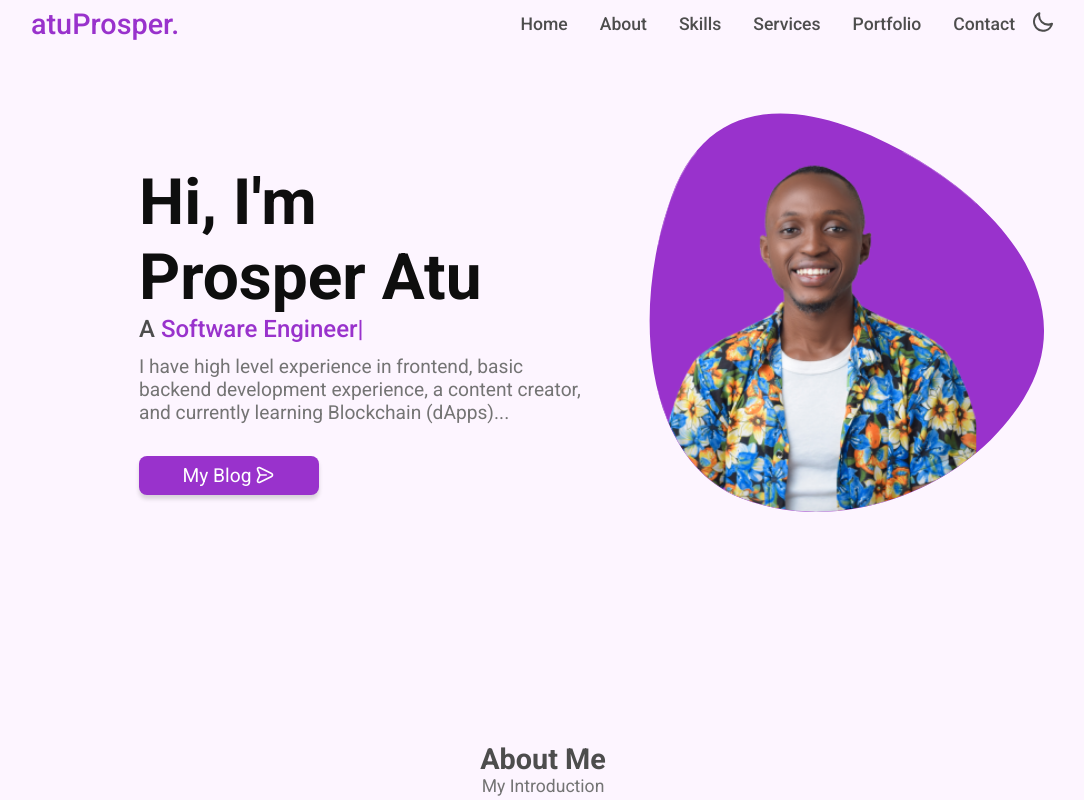
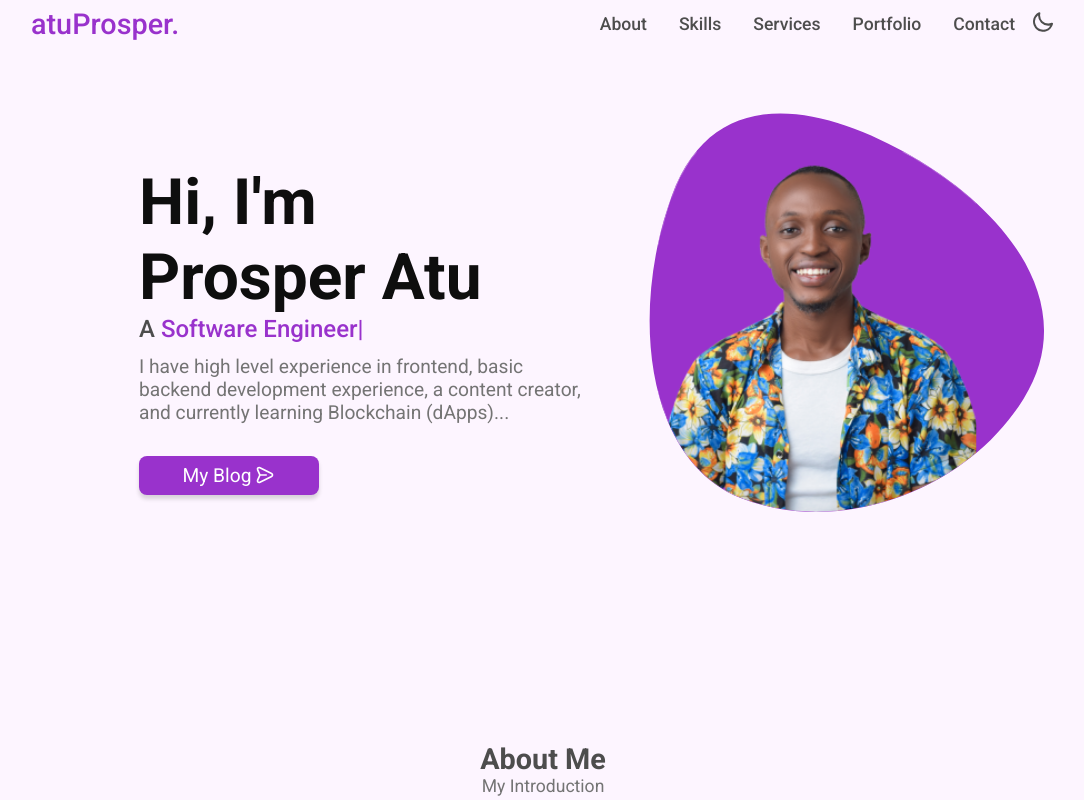
Before and after one commit to prosper74/My-React-Portfolio, a React (Create React App) app: page / in a window 1280 px wide. Shown: the top 800 px of the page, without its empty margins (97-1181 px from the left). Built offline with nearby package versions, Linux system fonts and the light colour scheme; some icons are missing.

Commit message:
removed the home button from navigation menu

```diff
--- a/src/component/header/Header.jsx
+++ b/src/component/header/Header.jsx
@@ -36,11 +36,6 @@ function Header({ menuOpen, setMenuOpen, themeIcon, setThemeIcon }) {
 
           <div className={"navMenu " + (menuOpen && "show__menu")}>
             <ul className="navList" onClick={() => setMenuOpen(false)}>
-              <li className="nav__item">
-                <a href="#home" className="navLink">
-                  <UilHome size="18" className="navIcon" /> Home
-                </a>
-              </li>
               <li className="nav__item">
                 <a href="#about" className="navLink">
                   <UilUser size="18" className="navIcon" /> About
```
